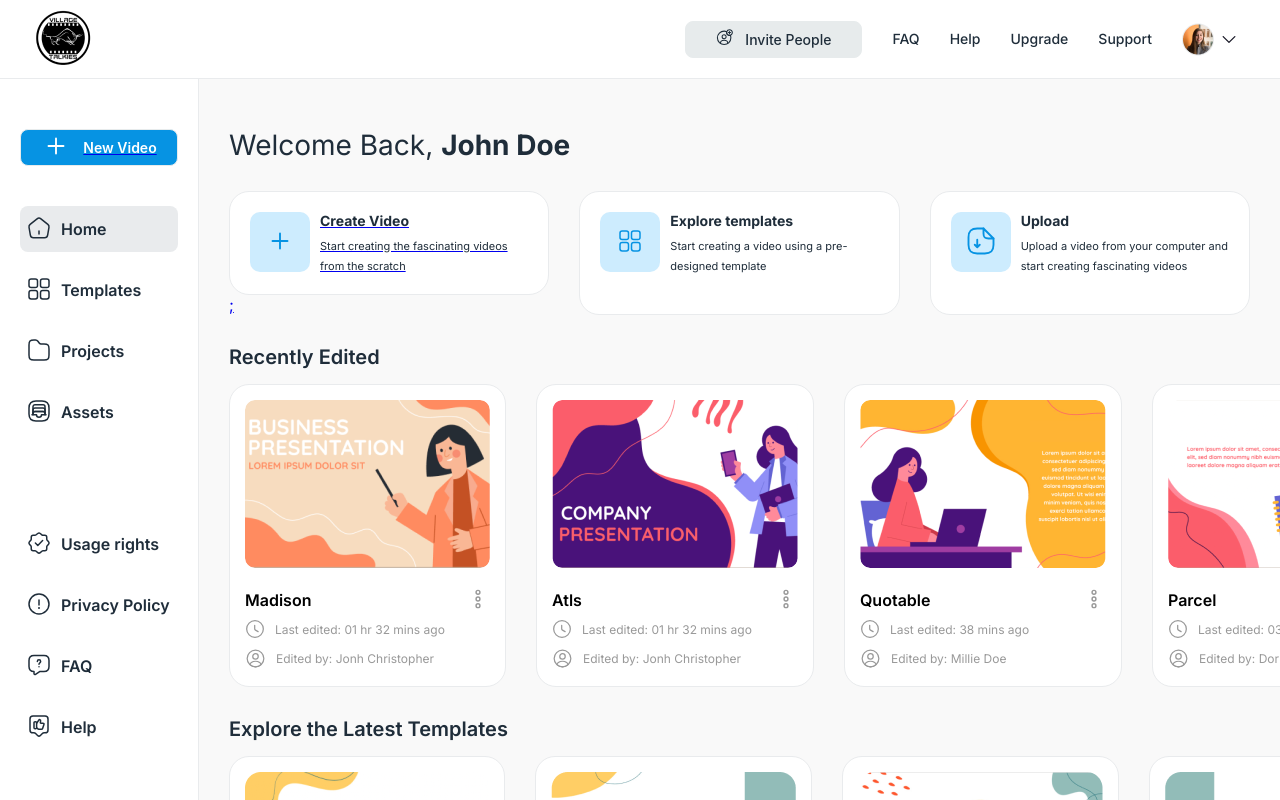
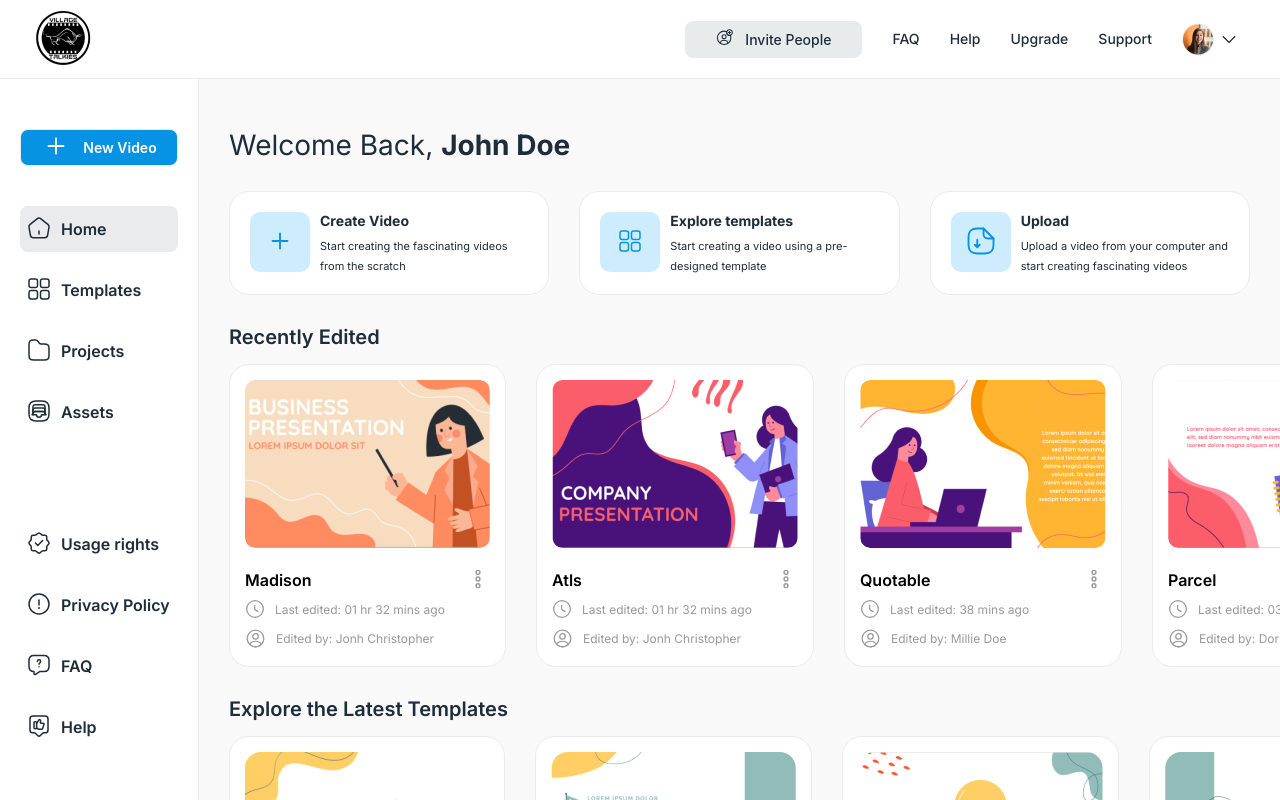
Before and after one commit to anchal-simform/vt-video-creator, a React (Create React App) app: page / in a window 1280 px wide. Built offline with nearby package versions, Linux system fonts and the light colour scheme.

Commit message:
reset the slides store and update routing

```diff
--- a/src/components/ActionCard/ActionCard.jsx
+++ b/src/components/ActionCard/ActionCard.jsx
@@ -1,4 +1,4 @@
-import "./ActionCard.scss";
+import './ActionCard.scss';
 
 function ActionCard(props) {
   const { icon, title, description, action } = props;
--- a/src/components/Header/Header.jsx
+++ b/src/components/Header/Header.jsx
@@ -1,5 +1,5 @@
 import { Button, Select } from 'antd';
-import { Link } from 'react-router-dom';
+import { Link, useNavigate } from 'react-router-dom';
 import { ArrowLeft } from '../../assets/icons/ArrowLeft';
 import { Clock } from '../../assets/icons/Clock';
 import { Play } from '../../assets/icons/Play';
@@ -26,6 +26,8 @@ function Header() {
   const updateCurrentSlide = useSlidesStore(
     (state) => state.updateCurrentSlide
   );
+  const navigate = useNavigate();
+  const resetSlideStore = useSlidesStore((state) => state.resetSlideStore);
 
   const updateSlides = useSlidesStore((state) => state.updateSlides);
 
@@ -142,6 +144,11 @@ function Header() {
     handlePlayCompleteVideo();
   };
 
+  const handleBackClick = () => {
+    resetSlideStore();
+    navigate('/');
+  };
+
   return (
     <header className="header">
       <div className="header__logo">
@@ -149,7 +156,7 @@ function Header() {
       </div>
       <div className="header__action">
         <Link to="/">
-          <div className="header__action__back">
+          <div onClick={handleBackClick} className="header__action__back">
             <ArrowLeft />
             Go back
           </div>
--- a/src/components/HomeMain/HomeMain.jsx
+++ b/src/components/HomeMain/HomeMain.jsx
@@ -2,9 +2,16 @@ import ActionCard from '../ActionCard/ActionCard';
 import HomeCard from '../HomeCard/HomeCard';
 import { actionData, recentData, latestData } from '../../Pages/homedata';
 import './HomeMain.scss';
-import { Link } from 'react-router-dom';
+import { Link, useNavigate } from 'react-router-dom';
+import useSlidesStore from '../../store/useSlidesStore';
 
 function HomeMain() {
+  const navigate = useNavigate();
+  const resetSlideStore = useSlidesStore((state) => state.resetSlideStore);
+  const handleNewVideoClick = () => {
+    resetSlideStore();
+    navigate('/editor');
+  };
   return (
     <div className="homemain">
       <h1 className="homemain__title">
@@ -14,15 +21,13 @@ function HomeMain() {
         {actionData.map((item, index) => {
           if (item.title === 'Create Video') {
             return (
-              <Link key={index} to="/editor">
               <ActionCard
+                action={handleNewVideoClick}
                 icon={item.icon}
                 title={item.title}
                 description={item.description}
                 key={index}
               />
-                ;
-              </Link>
             );
           }
           return (
--- a/src/components/SidebarHome/SidebarHome.jsx
+++ b/src/components/SidebarHome/SidebarHome.jsx
@@ -1,5 +1,6 @@
 import { Button } from 'antd';
 import { Link } from 'react-router-dom';
+import { useNavigate } from 'react-router-dom';
 import { Add } from '../../assets/icons/Add';
 import { Archive } from '../../assets/icons/Archive';
 import { Element } from '../../assets/icons/Element';
@@ -9,21 +10,30 @@ import { Home } from '../../assets/icons/Home';
 import { InfoCircle } from '../../assets/icons/InfoCircle';
 import { LikeTag } from '../../assets/icons/LikeTag';
 import { Verify } from '../../assets/icons/Verify';
-
+import useSlidesStore from '../../store/useSlidesStore';
 import './SidebarHome.scss';
 
 function SidebarHome() {
+  const navigate = useNavigate();
+
+  const resetSlideStore = useSlidesStore((state) => state.resetSlideStore);
+  const handleNewVideoClick = () => {
+    resetSlideStore();
+    navigate('/editor');
+  };
+
   return (
     <div className="sidebarhome">
-      <Link to="/editor">
+      {/* <Link to="/editor"> */}
       <Button
         type="primary"
         className="sidebarhome__button"
         icon={<Add color="#FFF" />}
+        onClick={handleNewVideoClick}
       >
         New Video
       </Button>
-      </Link>
+      {/* </Link> */}
       <ul className="sidebarhome__list">
         <li className="sidebarhome__list__item active">
           <Link>
--- a/src/store/useSlidesStore.jsx
+++ b/src/store/useSlidesStore.jsx
@@ -22,6 +22,16 @@ const useSlidesStore = create((set) => ({
   resetCurrentSlide: () =>
     set((state) => ({ currentSlide: DEFAULT_SLIDE_OBJECT })),
   updateAudio: (audio) => set(() => ({ audio: audio })),
-  updateIsRecording: (isRecording) => set(() => ({ isRecording: isRecording }))
+  updateIsRecording: (isRecording) => set(() => ({ isRecording: isRecording })),
+  resetSlideStore: () =>
+    set(() => ({
+      slides: [DEFAULT_SLIDE_OBJECT],
+      currentSlide: DEFAULT_SLIDE_OBJECT,
+      play: false,
+      currentSlideIndex: 0,
+      totalDuration: 5,
+      audio: null,
+      isRecording: false
+    }))
 }));
 export default useSlidesStore;
```
Lines whose indentation alone changed are shown as unchanged.
